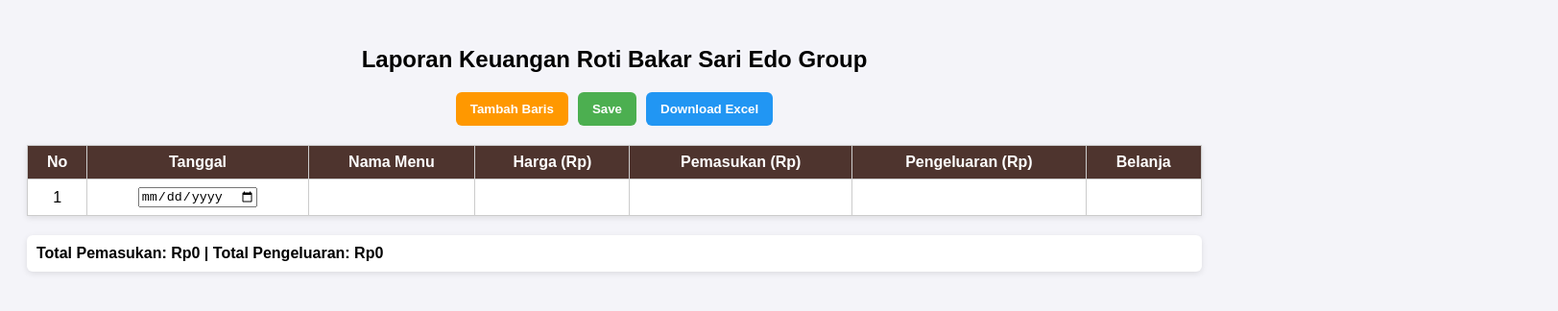
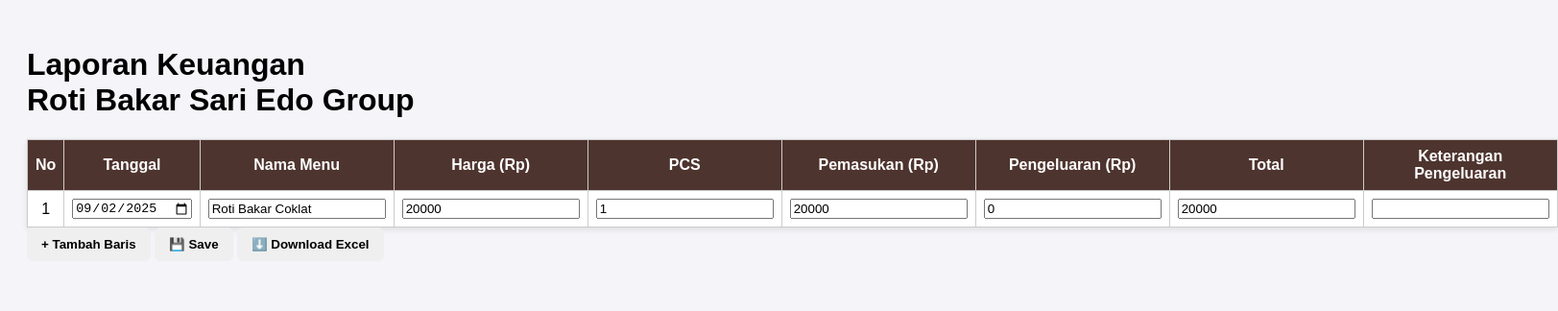
Before and after one commit to hoyongaipon/laporan-keuangan, a plain HTML site: page index.html in a window 1280 px wide. Shown: the whole page at 96% size, 1623 px wide, since content can reach past the window. Drawn offline with Linux system fonts and the light colour scheme.

Commit message:
Update index.html

```diff
--- a/index.html
+++ b/index.html
@@ -2,48 +2,49 @@
 <html lang="id">
 <head>
   <meta charset="UTF-8">
-  <title>Laporan Keuangan Roti Bakar Sari Edo Group</title>
+  <meta name="viewport" content="width=device-width, initial-scale=1.0">
+  <title>Laporan Keuangan - Roti Bakar Sari Edo Group</title>
   <link rel="stylesheet" href="style.css">
 </head>
 <body>
-  <h2>Laporan Keuangan Roti Bakar Sari Edo Group</h2>
+  <div class="container">
+    <h1>Laporan Keuangan<br>Roti Bakar Sari Edo Group</h1>
 
-  <div class="controls">
-    <button class="btn-add" onclick="addRow()">Tambah Baris</button>
-    <button class="btn-save" onclick="saveData()">Save</button>
-    <button class="btn-download" onclick="downloadExcel()">Download Excel</button>
-  </div>
-
-  <table id="laporan">
+    <table id="laporanTable">
       <thead>
         <tr>
           <th>No</th>
           <th>Tanggal</th>
           <th>Nama Menu</th>
           <th>Harga (Rp)</th>
+          <th>PCS</th>
           <th>Pemasukan (Rp)</th>
           <th>Pengeluaran (Rp)</th>
-        <th>Belanja</th>
+          <th>Total</th>
+          <th>Keterangan Pengeluaran</th>
         </tr>
       </thead>
-    <tbody onkeydown="handleEnter(event)">
+      <tbody>
         <tr>
           <td>1</td>
-        <td><input type="date"></td>
-        <td contenteditable="true"></td>
-        <td contenteditable="true"></td>
-        <td contenteditable="true"></td>
-        <td contenteditable="true"></td>
-        <td contenteditable="true"></td>
+          <td><input type="date" value="2025-09-02"></td>
+          <td><input type="text" value="Roti Bakar Coklat"></td>
+          <td><input type="number" value="20000"></td>
+          <td><input type="number" value="1"></td>
+          <td><input type="number" value="20000" readonly></td>
+          <td><input type="number" value="0"></td>
+          <td><input type="number" value="20000" readonly></td>
+          <td><input type="text"></td>
         </tr>
       </tbody>
     </table>
 
-  <div class="totals">
-    Total Pemasukan: <span id="totalMasuk">Rp0</span> |
-    Total Pengeluaran: <span id="totalKeluar">Rp0</span>
+    <div class="buttons">
+      <button onclick="tambahBaris()">+ Tambah Baris</button>
+      <button onclick="simpanData()">💾 Save</button>
+      <button onclick="downloadExcel()">⬇️ Download Excel</button>
     </div>
-
+  </div>
   <script src="script.js"></script>
 </body>
 </html>
```
Lines whose indentation alone changed are shown as unchanged.
